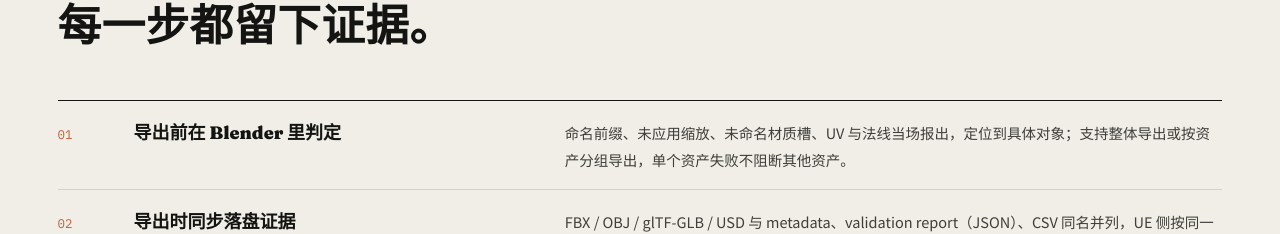
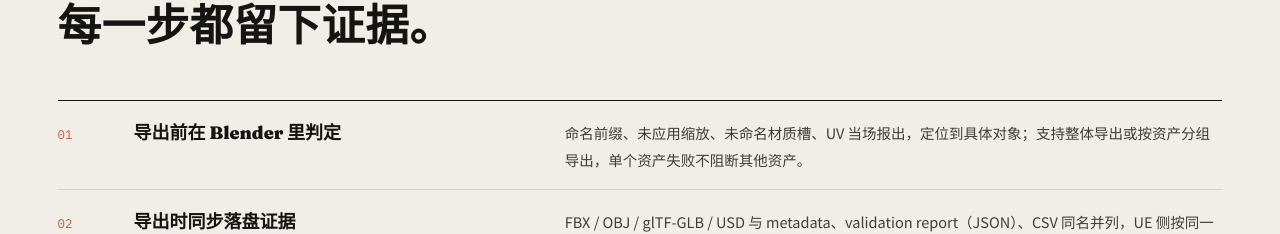
Before and after one commit to hunshuiDD/hunshuiDD.github.io, a plain HTML site: page Case-DCC.dc.html in a window 1280 px wide. Shown: the part 1620-1854 px from the top of the page. Drawn offline with Linux system fonts and the light colour scheme.

Commit message:
DCC 规则口径按源码收紧
Co-Authored-By: Claude Opus 5.5 <noreply@anthropic.com>

```diff
--- a/Case-DCC.dc.html
+++ b/Case-DCC.dc.html
@@ -130,7 +130,7 @@ html body [data-reveal]{opacity:1;transform:none;transition:none}
       </div>
     </div>
     <ul class="lly-cando">
-      <li data-reveal><span>01</span><b>导出前在 Blender 里判定</b><em>命名前缀、未应用缩放、未命名材质槽、UV 与法线当场报出，定位到具体对象；支持整体导出或按资产分组导出，单个资产失败不阻断其他资产。</em></li>
+      <li data-reveal><span>01</span><b>导出前在 Blender 里判定</b><em>命名前缀、未应用缩放、未命名材质槽、UV 当场报出，定位到具体对象；支持整体导出或按资产分组导出，单个资产失败不阻断其他资产。</em></li>
       <li data-reveal><span>02</span><b>导出时同步落盘证据</b><em>FBX / OBJ / glTF-GLB / USD 与 metadata、validation report（JSON）、CSV 同名并列，UE 侧按同一命名去找。</em></li>
       <li data-reveal><span>03</span><b>UE 原生规则库</b><em>自研 UE 5.8 C++ 编辑器插件：规则 / 规则组 / 规则集三棵树，12 种比较算子，组合规则沿“模型 → 材质 → 贴图”依赖链展开；保存时校验 id、目录和子规则，坏文件逐条报错不中断。</em></li>
       <li data-reveal><span>04</span><b>资源审查</b><em>能力目录覆盖贴图（压缩、sRGB、Mip、源图尺寸…）、静态网格、骨骼网格（面数、UV、最大影响骨数、Morph…），任意类的可编辑属性走反射；按资产注册表匹配、只在需要时加载，大目录可取消。</em></li>
```
Also changed, not shown: Resume-Doc.dc.html (+1 -1 lines).
